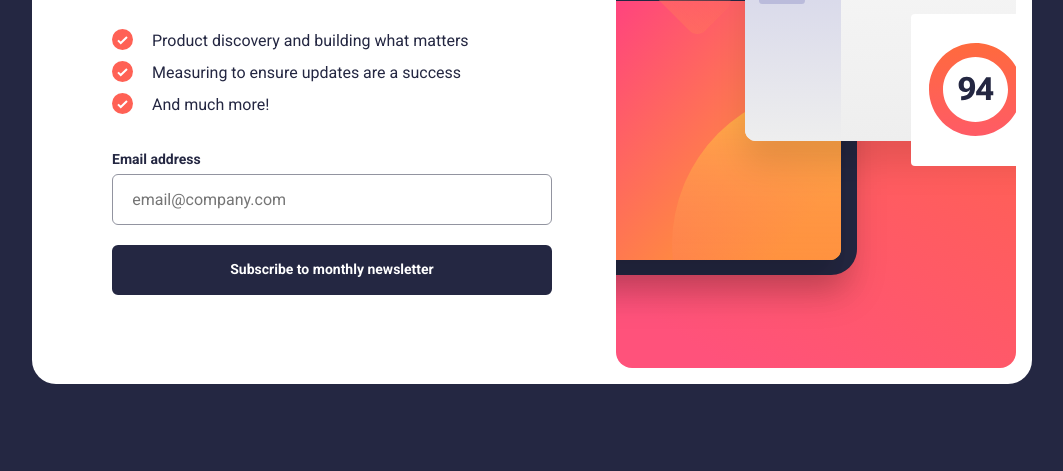
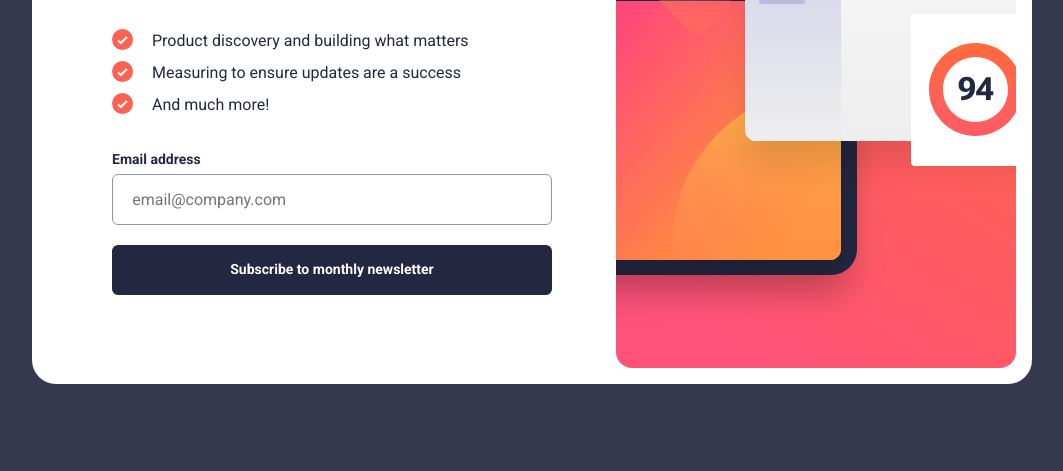
Before and after one commit to dsijakovski98/fe-mentor-newsletter, a plain HTML site: page index.html in a window 1280 px wide. Shown: the part 329-800 px from the top of the page, without its empty margins (108-1171 px from the left). Drawn offline with Linux system fonts and the light colour scheme.

Commit message:
Body bg color fixed to reflect design specs.

```diff
--- a/style.css
+++ b/style.css
@@ -72,7 +72,7 @@ body {
 	display: grid;
 	place-items: center;
 
-	background-color: var(--dark-grey);
+	background-color: var(--grey);
 }
 
 .dashboard,
```
